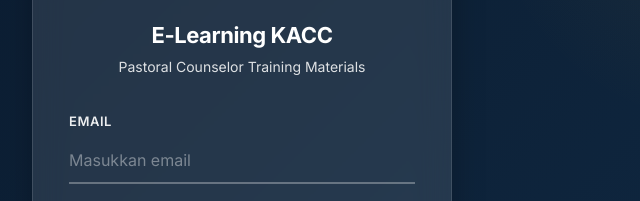
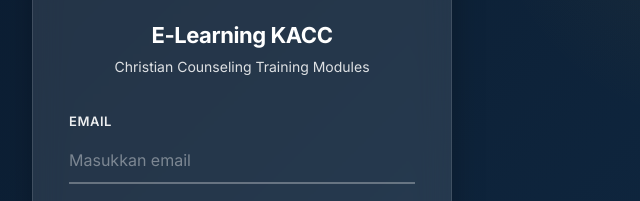
Before and after one commit to tanyakabarbaik/elearning, a website: page public/index.html in a window 1280 px wide. Shown: the part 247-448 px from the top of the page, 398-1038 px from the left. Drawn offline with Linux system fonts and the light colour scheme.

Commit message:
Edit Login Subtitle

```diff
--- a/public/index.html
+++ b/public/index.html
@@ -14,7 +14,7 @@
 <div class="login-card">
   <img src="/assets/logo_kacc.webp" alt="KACC Logo" class="login-logo">
   <h1 class="login-title">E-Learning KACC</h1>
-  <p class="login-subtitle">Pastoral Counselor Training Materials</p>
+  <p class="login-subtitle">Christian Counseling Training Modules</p>
   <form id="loginForm" class="login-form">
     <div class="form-group">
       <label for="email">Email</label>
```
